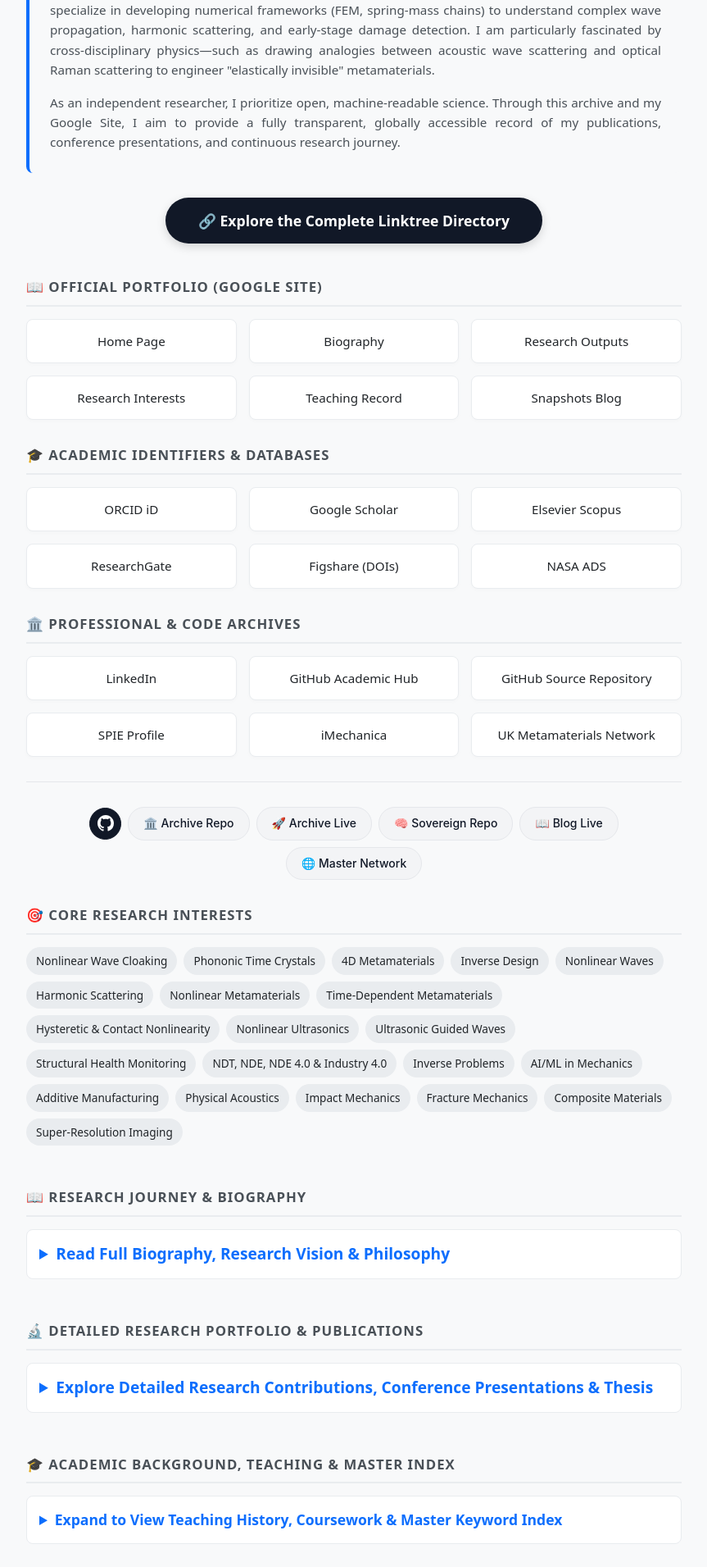
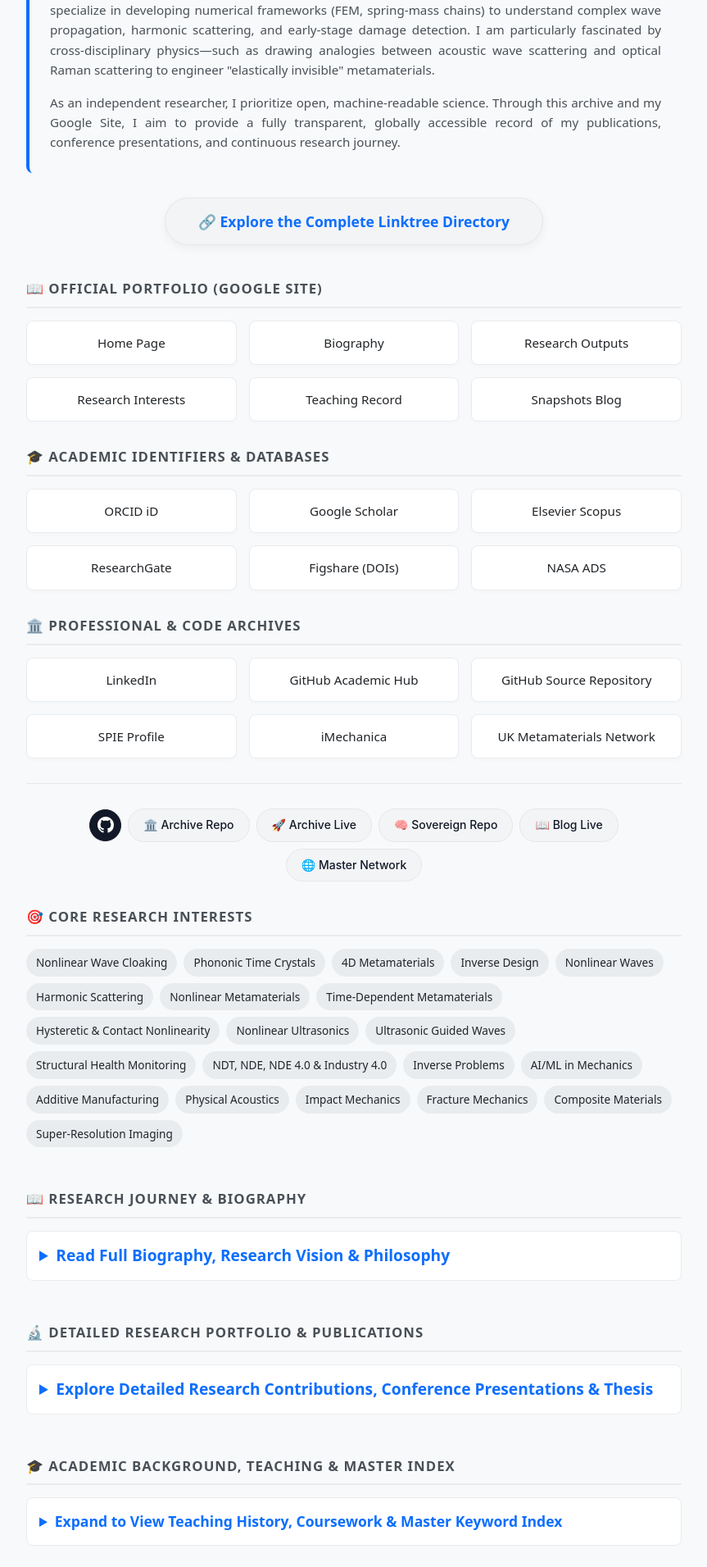
Before and after one commit to pravinkumar-ghodake/pravinkumar-ghodake-academic-archive, a Jekyll site: the page index.html, which Jekyll copies as it is, in a window 1280 px wide. Shown: the part 677-2588 px from the top of the page at 82% size, without its empty margins (208-1071 px from the left). Built offline with Jekyll 4.4.1, drawn with Linux system fonts in a browser that asks for light colours.

Commit message:
Update index.html

```diff
--- a/index.html
+++ b/index.html
@@ -330,7 +330,7 @@
 
         <!-- Unique Linktree Gateway Tab -->
         <div style="display: flex; justify-content: center; margin: 0 0 40px 0;">
-            <a href="https://linktr.ee/pravinkumarghodake" target="_blank" rel="noopener" style="display: inline-block; background-color: #111827; color: #ffffff; text-decoration: none; padding: 14px 40px; border-radius: 30px; font-size: 1.1rem; font-weight: 600; box-shadow: 0 4px 12px rgba(0,0,0,0.15); transition: transform 0.2s ease, background-color 0.2s ease;">
+            <a href="https://linktr.ee/pravinkumarghodake" target="_blank" rel="noopener" style="display: inline-block; background-color: #f3f4f6; color: #0d6efd; text-decoration: none; padding: 14px 40px; border-radius: 30px; font-size: 1.1rem; font-weight: 700; border: 1px solid #e5e7eb; box-shadow: 0 4px 12px rgba(0,0,0,0.05); transition: transform 0.2s ease, box-shadow 0.2s ease;">
                 🔗 Explore the Complete Linktree Directory
             </a>
         </div>
```
